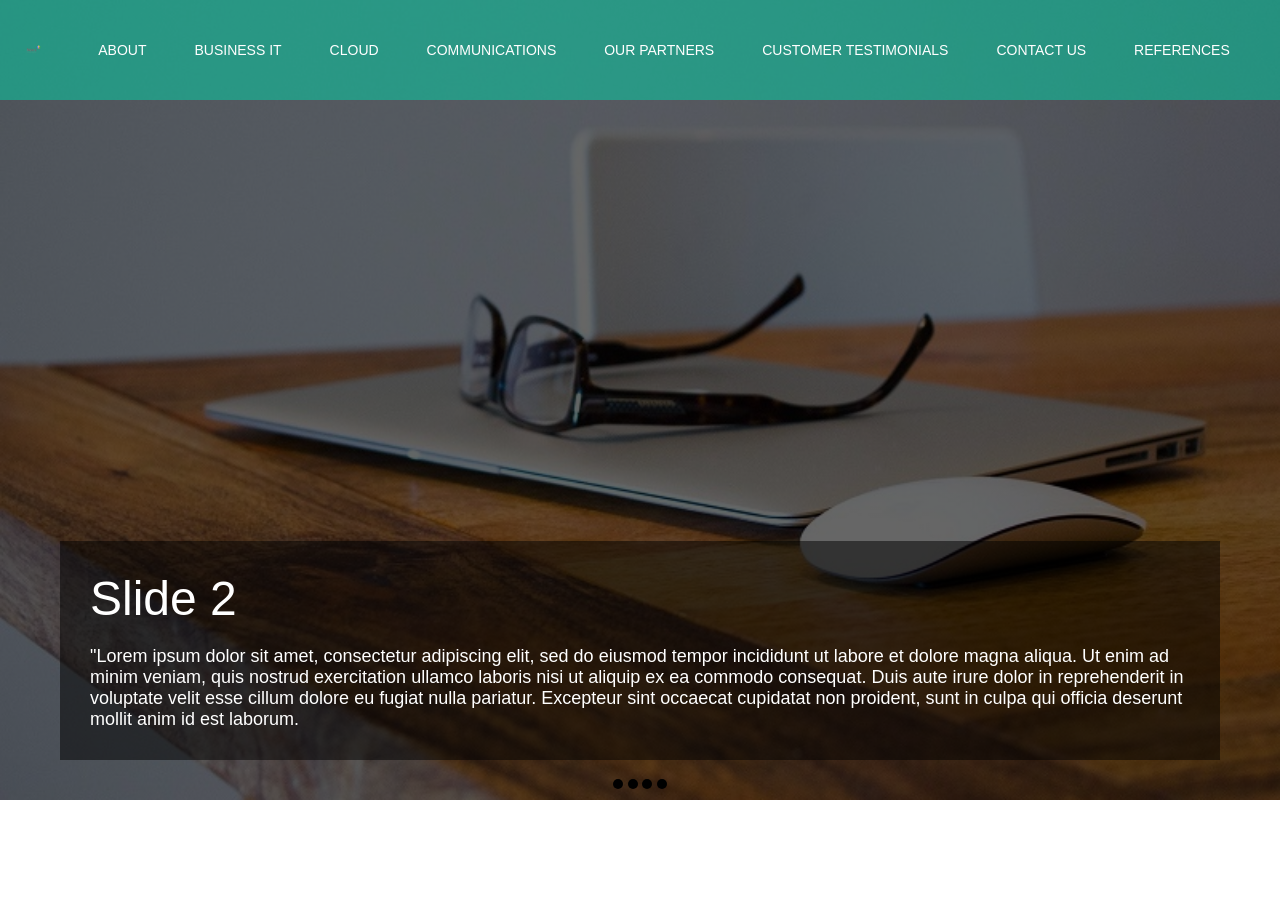
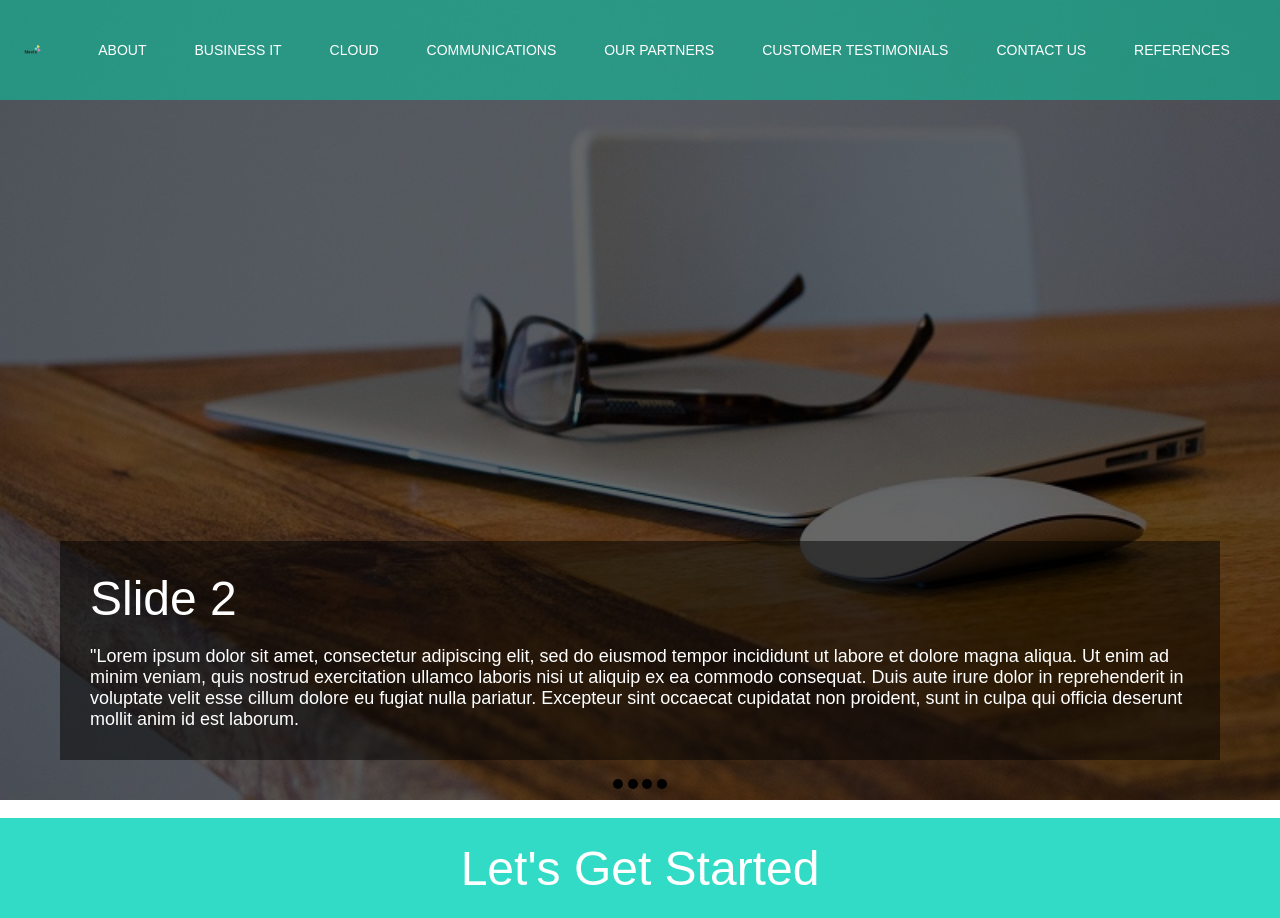
Before and after one commit to sushmitaraii1/FrontendProject-1, a plain HTML site: page Index.html in a window 1280 px wide. Before the commit the page ends 818 px from the top, so only its background shows below. Drawn offline with Linux system fonts and the light colour scheme.

Commit message:
Change Logo and add get start section

```diff
--- a/Index.html
+++ b/Index.html
@@ -13,7 +13,7 @@
 </head>
 <body>
 <header class="nav-bar">
-    <img class="logo" src="assets/images/Navix_logo2.png" alt="Navix Systems">
+    <img class="logo" src="assets/images/Navix_logo.png" alt="Navix Systems">
     <input type="checkbox" id="nav-toggle" class="nav-toggle">
 
     <nav>
@@ -112,7 +112,11 @@
     <a href="#slider-3" class="slider-button"></a>
     <a href="#slider-4" class="slider-button"></a>
 </div>
-
+<section>
+<div class="get-startged">
+    <a href="#"><h2>Let's Get Started</h2></a>
+</div>
+</section>
 
 </body>
 </html>
--- a/assets/styles/global.css
+++ b/assets/styles/global.css
@@ -239,3 +239,21 @@ nav ul li:hover ul {
         z-index: 1;
     }
 }
+.get-startged{
+    width: 100%;
+    height: 100px;
+    background-color: #32dbc6;
+    background-size: cover;
+    background-repeat: no-repeat;
+    display: flex;
+    flex-direction: column;
+    justify-content: center;
+    align-items: center;
+
+}
+.get-startged a{
+    text-decoration: none;
+    color: white;
+    font-family: "Quicksand",-apple-system, BlinkMacSystemFont, 'Segoe UI', Roboto, Oxygen, Ubuntu, Cantarell, 'Open Sans', 'Helvetica Neue', sans-serif;
+    font-size: 2rem;
+}
```
Also changed, not shown: assets/images/Navix_logo.png (added).
